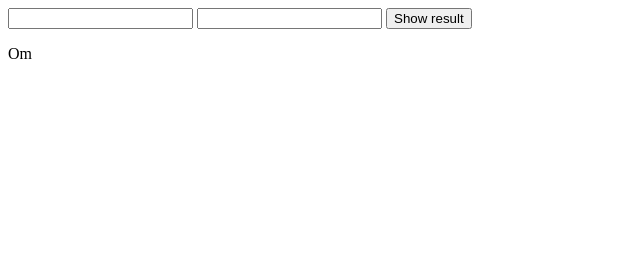
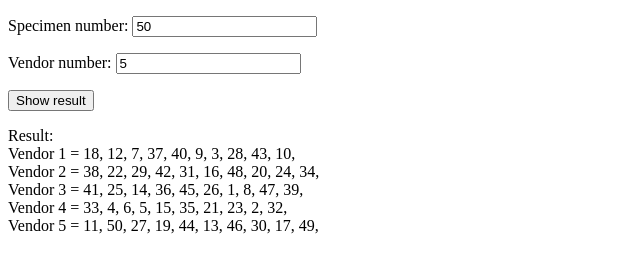
Before and after one commit to TingyuHuang/specimen-dist, a plain HTML site: page index.html in a window 1280 px wide. Both pictures are taken after a click on the button "Show result". Shown: the whole page, without its empty margins (0-640 px from the left). Drawn offline with Linux system fonts and the light colour scheme.

Commit message:
Finish process_result func

```diff
--- a/index.html
+++ b/index.html
@@ -3,15 +3,54 @@
 <head>
 <script>
 
-	process_result = function() {
-		document.getElementById("result").innerHTML = "Om";
-	}
+	var process_result = function() {
+		var num_specimen = parseInt(document.getElementById("num_specimen").value);
+		var num_vendor = parseInt(document.getElementById("num_vendor").value);
+		var specimens = Array.apply(null, {length: num_specimen}).map(Number.call, Number);
+		var num_specimen_vendor = Math.floor(num_specimen / num_vendor);
+
+		var randomsort = function(a, b) {
+			return Math.random() > 0.5 ? -1 : 1;
+		}
+
+		if (num_specimen_vendor == 0) {
+			result = "No enough specimens";
+			document.getElementById("result").innerHTML = result;
+			return;
+		}
+
+		specimens.sort(randomsort);
+
+		var idx_specimen = 0;
+		var idx_vendor = 0;
+		var result = "Result: <br />";
+
+
+		while (idx_specimen + num_specimen_vendor < num_specimen && idx_vendor < num_vendor - 1) {
+			result += "Vendor " + (idx_vendor + 1) + " = ";
+			for (var i = 0; i < num_specimen_vendor; i++) {
+				result += (specimens[idx_specimen + i] + 1) + ", ";
+			}
+
+			result += "<br />";
+			idx_specimen += num_specimen_vendor;
+			idx_vendor += 1;
+		}
+
+		result += "Vendor " + (idx_vendor + 1) + " = ";
+		while (idx_specimen < num_specimen) {
+			result += (specimens[idx_specimen] + 1) + ", ";
+			idx_specimen += 1;
+		}
+
+		document.getElementById("result").innerHTML = result;
+	};
 
 </script>
 </head>
 <body>
-<input type="number" name="quantity" min="1" id="num_specimen">
-<input type="number" name="quantity" min="1" id="num_specimen_per_vendor">
+	<p>Specimen number: <input type="number" name="quantity" min="1" value="50" id="num_specimen"></p>
+	<p>Vendor number: <input type="number" name="quantity" min="1" value="5" id="num_vendor"></p>
 <button type="button" onclick="process_result()">Show result</button>
 
 <p id="result"></p>
```
